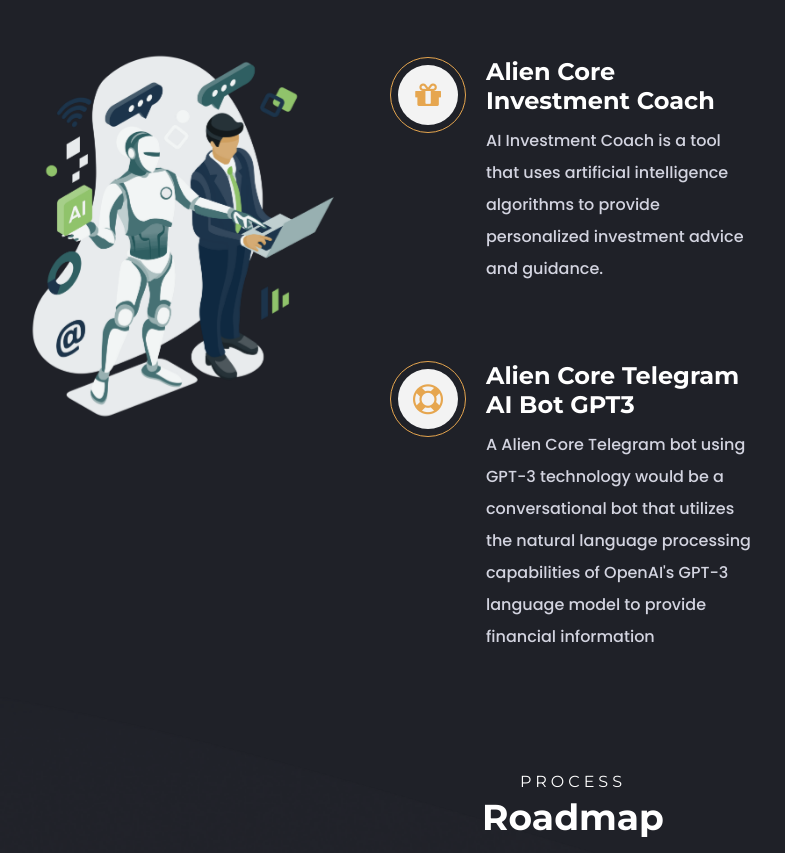
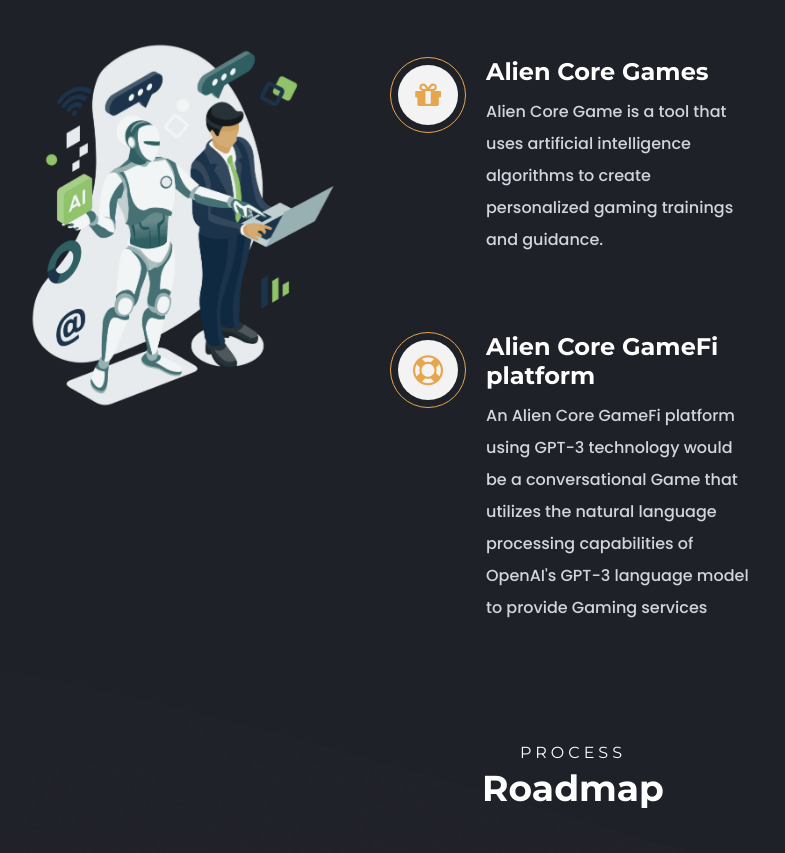
Before and after one commit to ashrafolarinoye/alien-core-token, a plain HTML site: page index.html in a window 1280 px wide. Shown: the part 2707-3560 px from the top of the page, without its empty margins (67-852 px from the left). Drawn offline with nearby package versions, Linux system fonts and the light colour scheme; a script that the page names is missing.

Commit message:
Update index.html

```diff
--- a/index.html
+++ b/index.html
@@ -253,8 +253,8 @@
                                 <i class="fa fa-gift brd"></i>
                             </div>
                             <div class="right">
-                                <h5 class="iq-tw-6 iq-mb-10">Alien Core Investment Coach</h5>
-                                <p>AI Investment Coach is a tool that uses artificial intelligence algorithms to provide personalized investment advice and guidance.</p>
+                                <h5 class="iq-tw-6 iq-mb-10">Alien Core Games</h5>
+                                <p>Alien Core Game is a tool that uses artificial intelligence algorithms to create personalized gaming trainings and guidance.</p>
                             </div>
                         </div>
                         <div class="iq-feature1 iq-pt-60 pr-set">
@@ -262,8 +262,8 @@
                                 <i class="fa fa-life-ring brd"></i>
                             </div>
                             <div class="right">
-                                <h5 class="iq-tw-6 iq-mb-10">Alien Core Telegram AI Bot GPT3</h5>
-                                <p>A Alien Core Telegram bot using GPT-3 technology would be a conversational bot that utilizes the natural language processing capabilities of OpenAI's GPT-3 language model to provide financial information </p>
+                                <h5 class="iq-tw-6 iq-mb-10">Alien Core GameFi platform</h5>
+                                <p>An Alien Core GameFi platform using GPT-3 technology would be a conversational Game that utilizes the natural language processing capabilities of OpenAI's GPT-3 language model to provide Gaming services </p>
                             </div>
                         </div>
                     </div>
```
